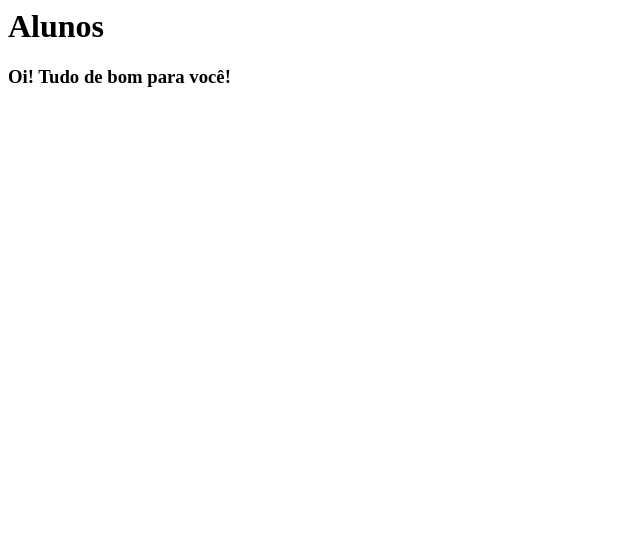
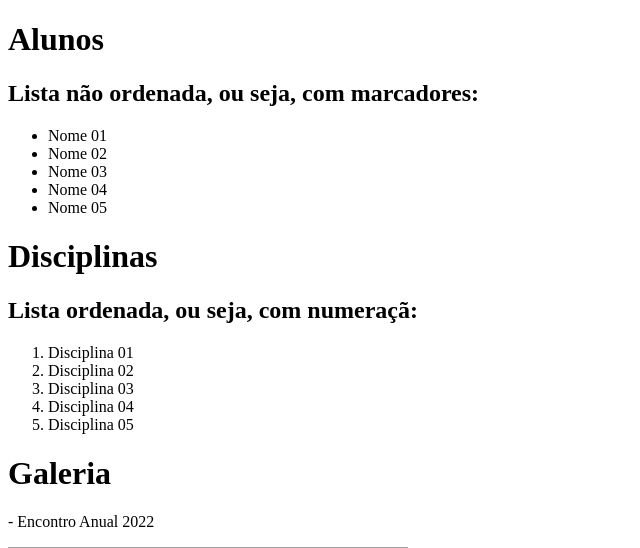
Before and after one commit to Lusousan/Ocean_ProgramandoParaWebComPythonCSSeHTML, a Flask app: page /Alunos in a window 1280 px wide. Shown: the top 548 px of the page, without its empty margins (0-640 px from the left). Run offline with Flask 2, Linux system fonts and the light colour scheme; grey boxes are pictures that could not be loaded.

Commit message:
Introdução HTML

```diff
--- a/templates/page_01_alunos.html
+++ b/templates/page_01_alunos.html
@@ -1,8 +1,44 @@
+<!DOCTYPE html>
 <html>
-    <head></head>
-    <title>Alunos</title>
+    <head>
+        <meta charset="utf-8">
+        <title>Alunos - Oi! Tudo de bom para você!</title>
+    </head>
+
     <body>
         <h1>Alunos</h1>
-        <h3>Oi! Tudo de bom para você!</h3>
+            <h2>Lista não ordenada, ou seja, com marcadores:</h2>
+            <!-- <ul></ul> Delimita a listagem -->
+            <ul>
+                <!-- <li></li> Delimita cada item -->
+                <li>Nome 01</li>
+                <li>Nome 02</li>
+                <li>Nome 03</li>
+                <li>Nome 04</li>
+                <li>Nome 05</li>
+            </ul>
+
+        <h1>Disciplinas</h1>
+            <h2>Lista ordenada, ou seja, com numeraçã:</h2>
+            <!-- <ol></ol> Delimita a listagem -->
+                <ol>
+                    <!-- <li></li>li> Delimita cada item -->
+                    <li>Disciplina 01</li>
+                    <li>Disciplina 02</li>
+                    <li>Disciplina 03</li>
+                    <li>Disciplina 04</li>
+                    <li>Disciplina 05</li>
+                </ol>
+
+        <h1>Galeria</h1>
+        <p>- Encontro Anual 2022</p>
+        <img src="https://viagemeturismo.abril.com.br/wp-content/uploads/2016/12/14179421596_b95c10db10_o.jpeg?quality=70&strip=info&w=1280&h=720&crop=1">
+        <p>- Encontro Anual 2020</p>
+        <img src="https://gooutside.com.br/wp-content/uploads/sites/3/2022/11/image-6-e1668801883861.jpg">
+
+        <h1>Referências</h1>
+        <a href="https://www.google.com/search?q=paisagens&sxsrf=AJOqlzXNMbL09n3jQMANfz5TpoKKcnTLGA:1677003516112&source=lnms&tbm=isch&sa=X&ved=2ahUKEwinofX2nKf9AhVXqZUCHSSCD4UQ_AUoAXoECAEQAw&biw=1360&bih=663&dpr=1#imgrc=ah6sfot3SrQGoM">Google - Paisagens</a>
+
     </body>
+
 </html>
```
Also changed, not shown: templates/page_02_notas.html (+10 -3 lines).
